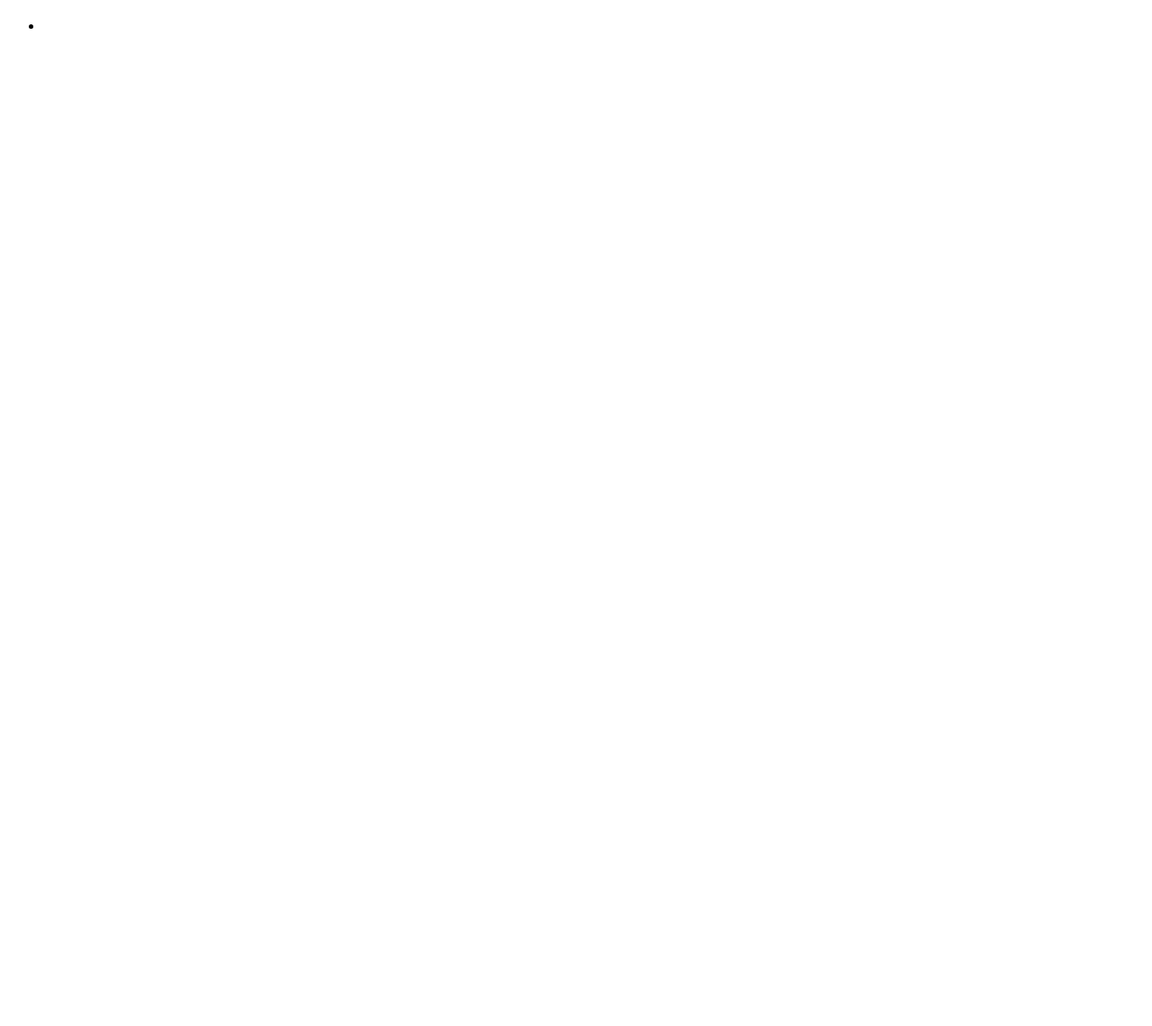
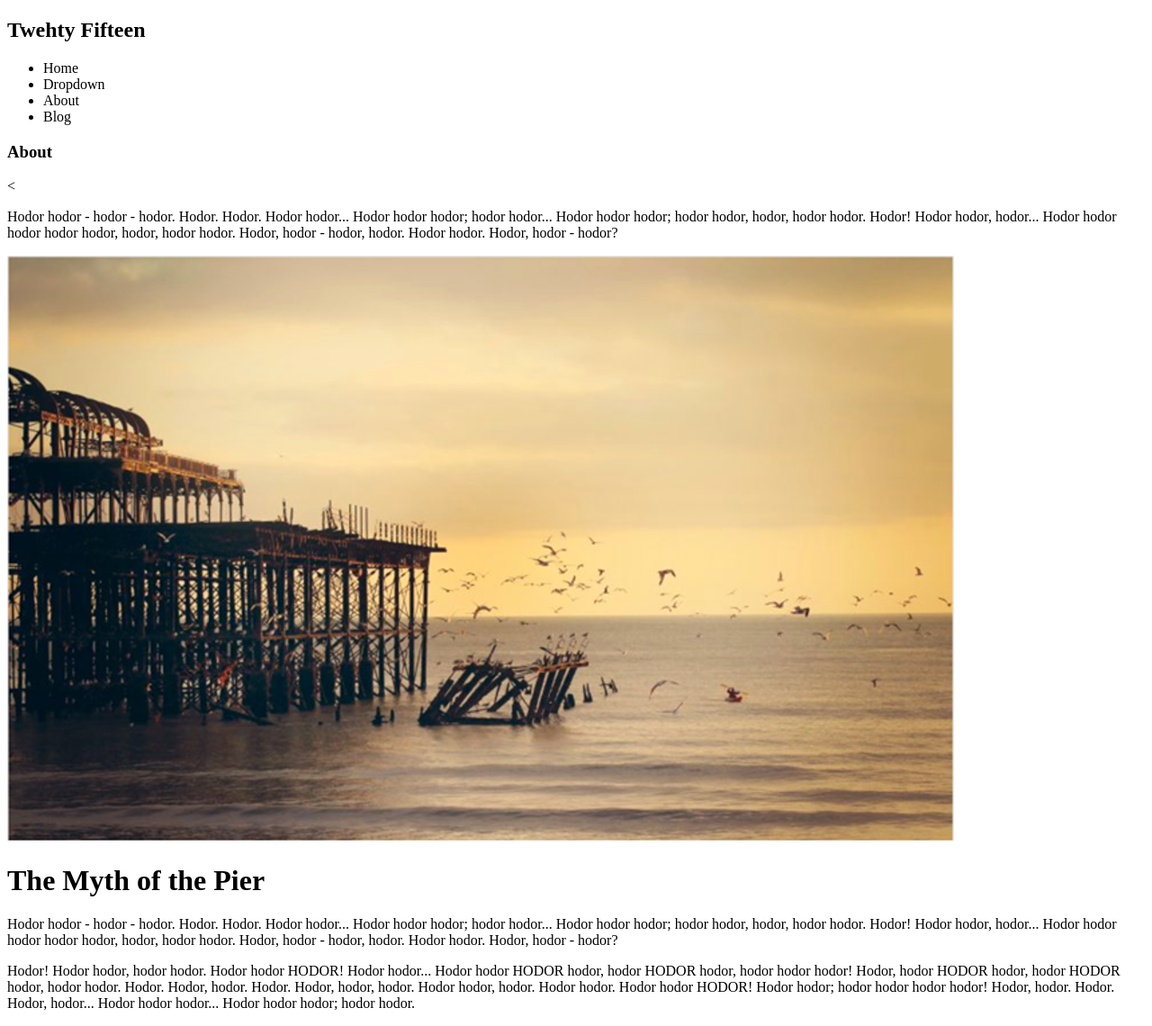
Before and after one commit to jmccutchanwd/static-web-blog-creepy_crawlers, a plain HTML site: page index.html in a window 1280 px wide. Shown: the whole page at 90% size. Before the commit the page ends 800 px from the top, so only its background shows below. Drawn offline with Linux system fonts and the light colour scheme.

Commit message:
adding content to html

```diff
--- a/index.html
+++ b/index.html
@@ -8,19 +8,30 @@
 <body>
 <div class="container">
 	<div id="left">
-		<h2></h2>
+		<h2>Twehty Fifteen</h2>
 		<nav>
 			<ul>
-				<li></li>
+				<li>Home</li>
+				<li>Dropdown</li>
+				<li>About</li>
+				<li>Blog</li>
 			</ul>
 		</nav>
-		<h3></h3>
-		<p></p>
+		<h3>About</h3>
+		<<p>
+			Hodor hodor - hodor - hodor. Hodor. Hodor. Hodor hodor... Hodor hodor hodor; hodor hodor... Hodor hodor hodor; hodor hodor, hodor, hodor hodor. Hodor! Hodor hodor, hodor... Hodor hodor hodor hodor hodor, hodor, hodor hodor. Hodor, hodor - hodor, hodor. Hodor hodor. Hodor, hodor - hodor?
+		</p>
 	</div>
 	<div id="right">
-		<img src="" alt="">
-		<h1></h1>
-		<p></p>
+		<img src="images/ocean_view.png" alt="ocean veiw">
+		<h1>The Myth of the Pier</h1>
+		<p>
+			Hodor hodor - hodor - hodor. Hodor. Hodor. Hodor hodor... Hodor hodor hodor; hodor hodor... Hodor hodor hodor; hodor hodor, hodor, hodor hodor. Hodor! Hodor hodor, hodor... Hodor hodor hodor hodor hodor, hodor, hodor hodor. Hodor, hodor - hodor, hodor. Hodor hodor. Hodor, hodor - hodor?
+		</p>
+
+		<p>
+			Hodor! Hodor hodor, hodor hodor. Hodor hodor HODOR! Hodor hodor... Hodor hodor HODOR hodor, hodor HODOR hodor, hodor hodor hodor! Hodor, hodor HODOR hodor, hodor HODOR hodor, hodor hodor. Hodor. Hodor, hodor. Hodor. Hodor, hodor, hodor. Hodor hodor, hodor. Hodor hodor. Hodor hodor HODOR! Hodor hodor; hodor hodor hodor hodor! Hodor, hodor. Hodor. Hodor, hodor... Hodor hodor hodor... Hodor hodor hodor; hodor hodor.
+		</p>
 	</div>
 </div>
 </body>
```
